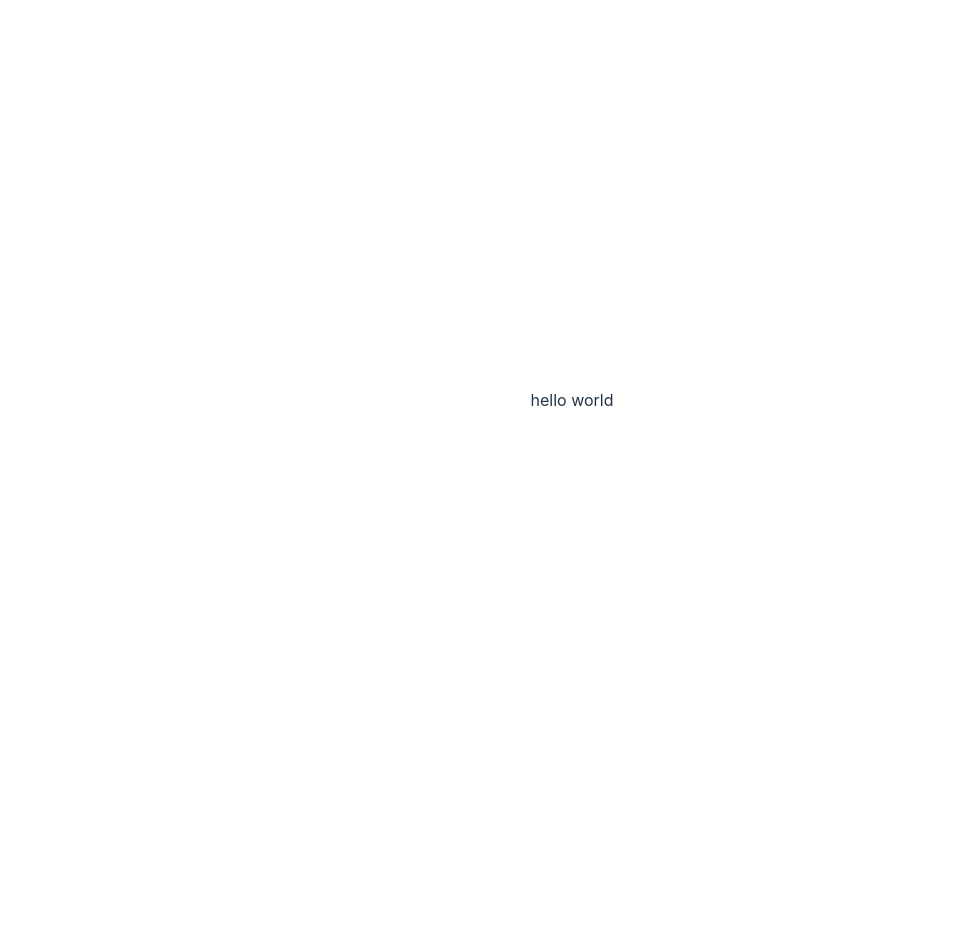
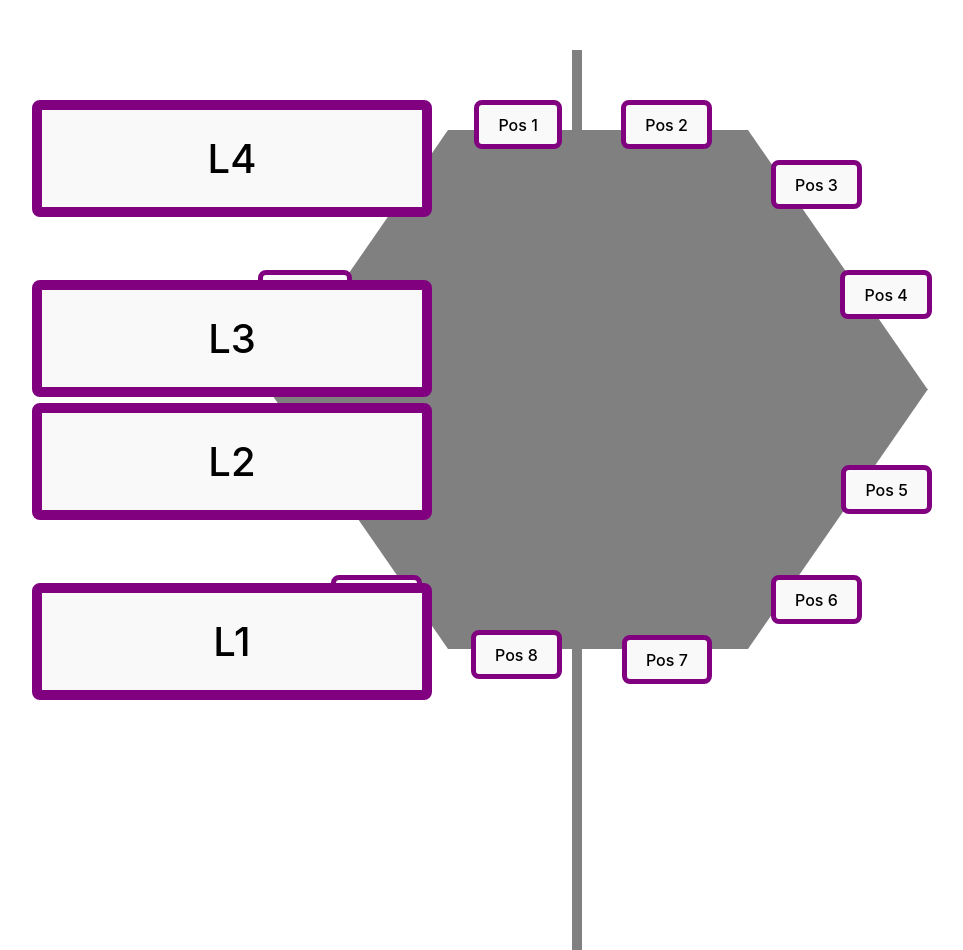
Before and after one commit to Manchester-Central/FRC2025-ReefScreen, a React (Vite) app: page / in a window 1280 px wide. Shown: the whole page, without its empty margins (68-1031 px from the left). Before the commit the page ends 800 px from the top, so only its background shows below. Built offline with nearby package versions, Linux system fonts and the light colour scheme.

Commit message:
Added basic ui without function

```diff
--- a/src/App.tsx
+++ b/src/App.tsx
@@ -1,8 +1,9 @@
 import './App.css'
+import ReefScreen from './components/ReefScreen'
 
 function App() {
   return (
-    <p>hello world</p>
+    <ReefScreen/>
   )
 }
 
--- /dev/null
+++ b/src/components/ReefLevel.tsx
@@ -0,0 +1,52 @@
+const ReefLevel = () => {
+    return (
+        <div>
+            <button style={{
+                position: "absolute",
+                bottom: "100px",
+                left: "100px",
+                fontSize: "40px",
+                width: "400px",
+                borderWidth: "10px",
+                borderColor: "purple"
+            }}>
+            L1
+            </button>
+            <button style={{
+                position: "absolute",
+                bottom: "280px",
+                left: "100px",
+                fontSize: "40px",
+                width: "400px",
+                borderWidth: "10px",
+                borderColor: "purple"
+            }}>
+            L2
+            </button>
+            <button style={{
+                position: "absolute",
+                top: "280px",
+                left: "100px",
+                fontSize: "40px",
+                width: "400px",
+                borderWidth: "10px",
+                borderColor: "purple"
+            }}>
+            L3
+            </button>
+            <button style={{
+                position: "absolute",
+                top: "100px",
+                left: "100px",
+                fontSize: "40px",
+                width: "400px",
+                borderWidth: "10px",
+                borderColor: "purple"
+            }}>
+            L4
+            </button>
+        </div>
+    )
+}
+
+export default ReefLevel;
--- a/src/components/ReefPosition.tsx
+++ b/src/components/ReefPosition.tsx
@@ -0,0 +1,135 @@
+const ReefPosition = () => {
+    return (
+        <div>
+            <div className="hexagon1" style={{
+                borderBottom: "260px solid gray",
+                borderLeft: "180px solid transparent",
+                borderRight: "180px solid transparent",
+                width: "300px",
+                position: "absolute",
+                top: "130px",
+                right: "284px"
+            }}/>
+            <div className="hexagon2" style={{
+                borderBottom: "260px solid gray",
+                borderLeft: "180px solid transparent",
+                borderRight: "180px solid transparent",
+                width: "300px",
+                position: "absolute",
+                top: "389px",
+                right: "284px",
+                rotate: "180deg"
+            }}/>
+            <button style={{
+                position: "absolute",
+                top: "100px",
+                right: "650px",
+                borderWidth: "5px",
+                borderColor: "purple"
+            }}>
+            Pos 1
+            </button>
+            <button style={{
+                position: "absolute",
+                top: "100px",
+                right: "500px",
+                borderWidth: "5px",
+                borderColor: "purple"
+            }}>
+            Pos 2
+            </button>
+            <button style={{
+                position: "absolute",
+                top: "160px",
+                right: "350px",
+                borderWidth: "5px",
+                borderColor: "purple"
+            }}>
+            Pos 3
+            </button>
+            <button style={{
+                position: "absolute",
+                top: "270px",
+                right: "280px",
+                borderWidth: "5px",
+                borderColor: "purple"
+            }}>
+            Pos 4
+            </button>
+            <button style={{
+                position: "absolute",
+                top: "465px",
+                right: "280px",
+                borderWidth: "5px",
+                borderColor: "purple"
+            }}>
+            Pos 5
+            </button>
+            <button style={{
+                position: "absolute",
+                top: "575px",
+                right: "350px",
+                borderWidth: "5px",
+                borderColor: "purple"
+            }}>
+            Pos 6
+            </button>
+            <button style={{
+                position: "absolute",
+                top: "635px",
+                right: "500px",
+                borderWidth: "5px",
+                borderColor: "purple"
+            }}>
+            Pos 7
+            </button>
+            <button style={{
+                position: "absolute",
+                top: "630px",
+                right: "650px",
+                borderWidth: "5px",
+                borderColor: "purple"
+            }}>
+            Pos 8
+            </button>
+            <button style={{
+                position: "absolute",
+                top: "575px",
+                right: "790px",
+                borderWidth: "5px",
+                borderColor: "purple"
+            }}>
+            Pos 9
+            </button>
+            <button style={{
+                position: "absolute",
+                top: "465px",
+                right: "860px",
+                borderWidth: "5px",
+                borderColor: "purple"
+            }}>
+            Pos 10
+            </button>
+            <button style={{
+                position: "absolute",
+                top: "270px",
+                right: "860px",
+                borderWidth: "5px",
+                borderColor: "purple"
+            }}>
+            Pos 11
+            </button>
+            <button style={{
+                position: "absolute",
+                top: "160px",
+                right: "790px",
+                borderWidth: "5px",
+                borderColor: "purple"
+            }}>
+            Pos 12
+            </button>
+        </div>
+    )
+}
+
+export default ReefPosition;
--- /dev/null
+++ b/src/components/ReefScreen.tsx
@@ -0,0 +1,20 @@
+import ReefLevel from "./ReefLevel";
+import ReefPosition from "./ReefPosition";
+
+const ReefScreen = () => {
+    return (
+        <div className="ReefScreen">
+            <ReefPosition/>
+            <div className="BarrierLine" style={{
+                position: "absolute",
+                height: "900px",
+                width: "10px",
+                backgroundColor: "gray",
+                top: "50px",
+                left: "640px"
+            }}/>
+            <ReefLevel/>
+        </div>
+    )
+}
+export default ReefScreen;
```
